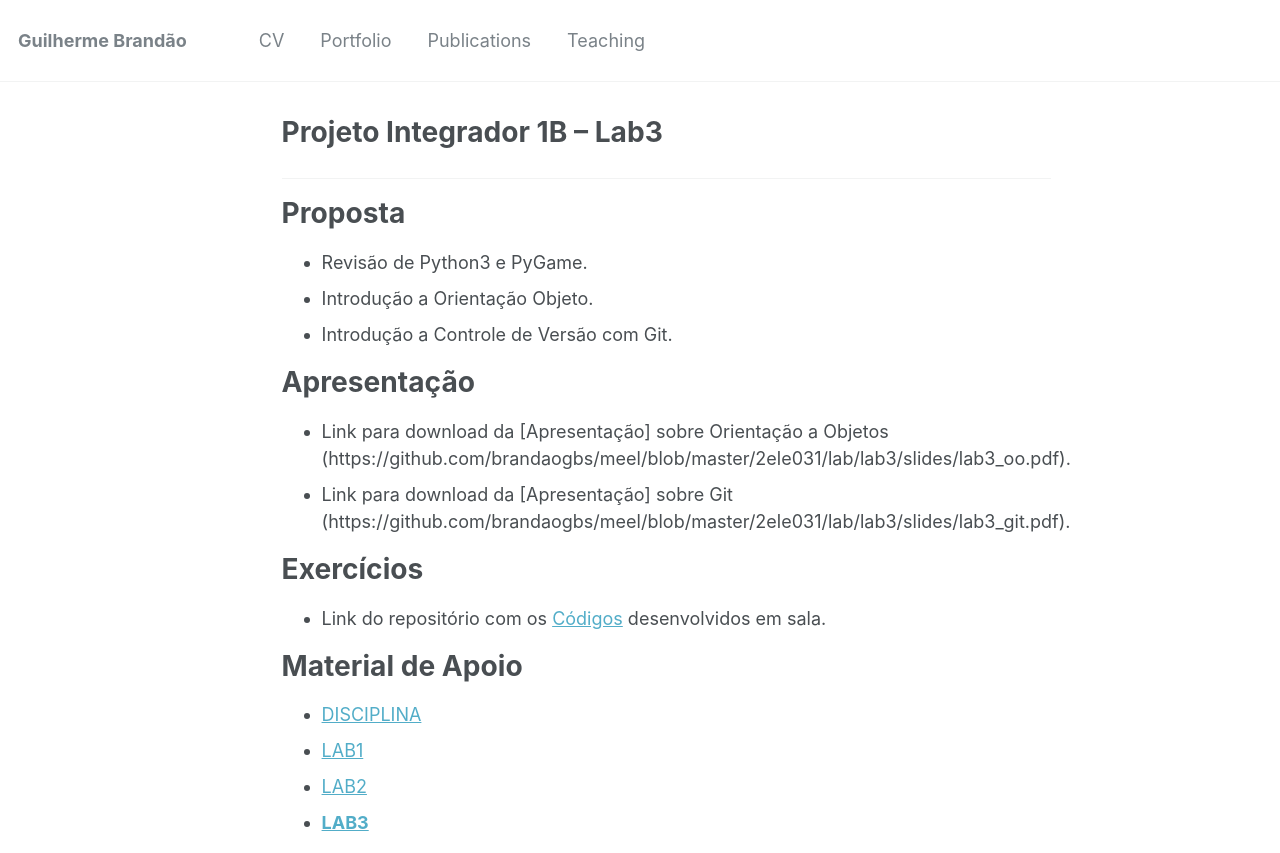
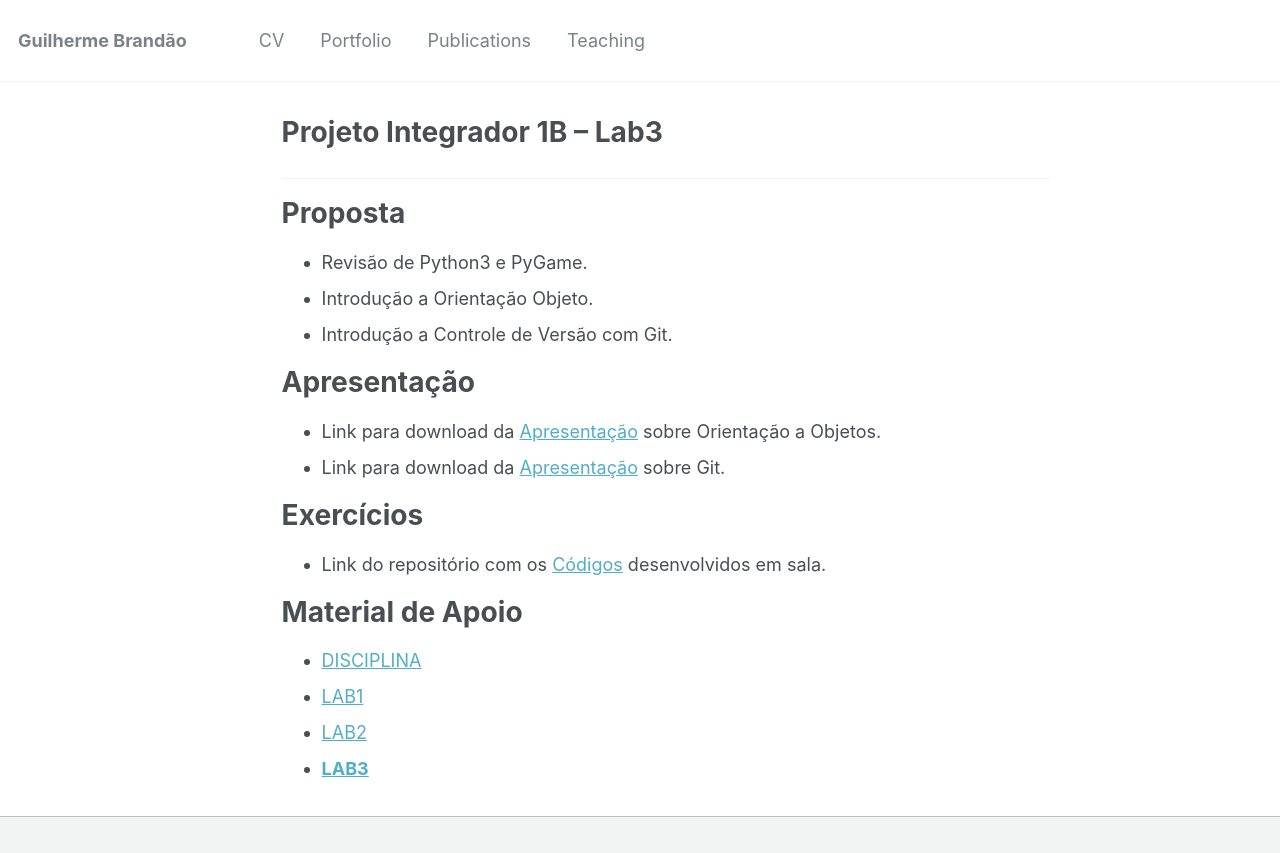
Before and after one commit to brandaogbs/brandaogbs.github.io, a Jekyll site: the page built from _pages/2ele031/lab3.md, in a window 1280 px wide. Shown: the top 853 px of the page. Built offline with Jekyll 4.4.1, drawn with Linux system fonts in a browser that asks for light colours; grey boxes are pictures that could not be loaded.

Commit message:
fix link

```diff
--- a/_pages/2ele031/lab3.md
+++ b/_pages/2ele031/lab3.md
@@ -19,8 +19,8 @@ Proposta
 
 Apresentação
 ======
-* Link para download da [Apresentação] sobre Orientação a Objetos (https://github.com/brandaogbs/meel/blob/master/2ele031/lab/lab3/slides/lab3_oo.pdf).
-* Link para download da [Apresentação] sobre Git (https://github.com/brandaogbs/meel/blob/master/2ele031/lab/lab3/slides/lab3_git.pdf).
+* Link para download da [Apresentação](https://github.com/brandaogbs/meel/blob/master/2ele031/lab/lab3/slides/lab3_oo.pdf) sobre Orientação a Objetos.
+* Link para download da [Apresentação](https://github.com/brandaogbs/meel/blob/master/2ele031/lab/lab3/slides/lab3_git.pdf) sobre Git.
 
 Exercícios
 ======
```
